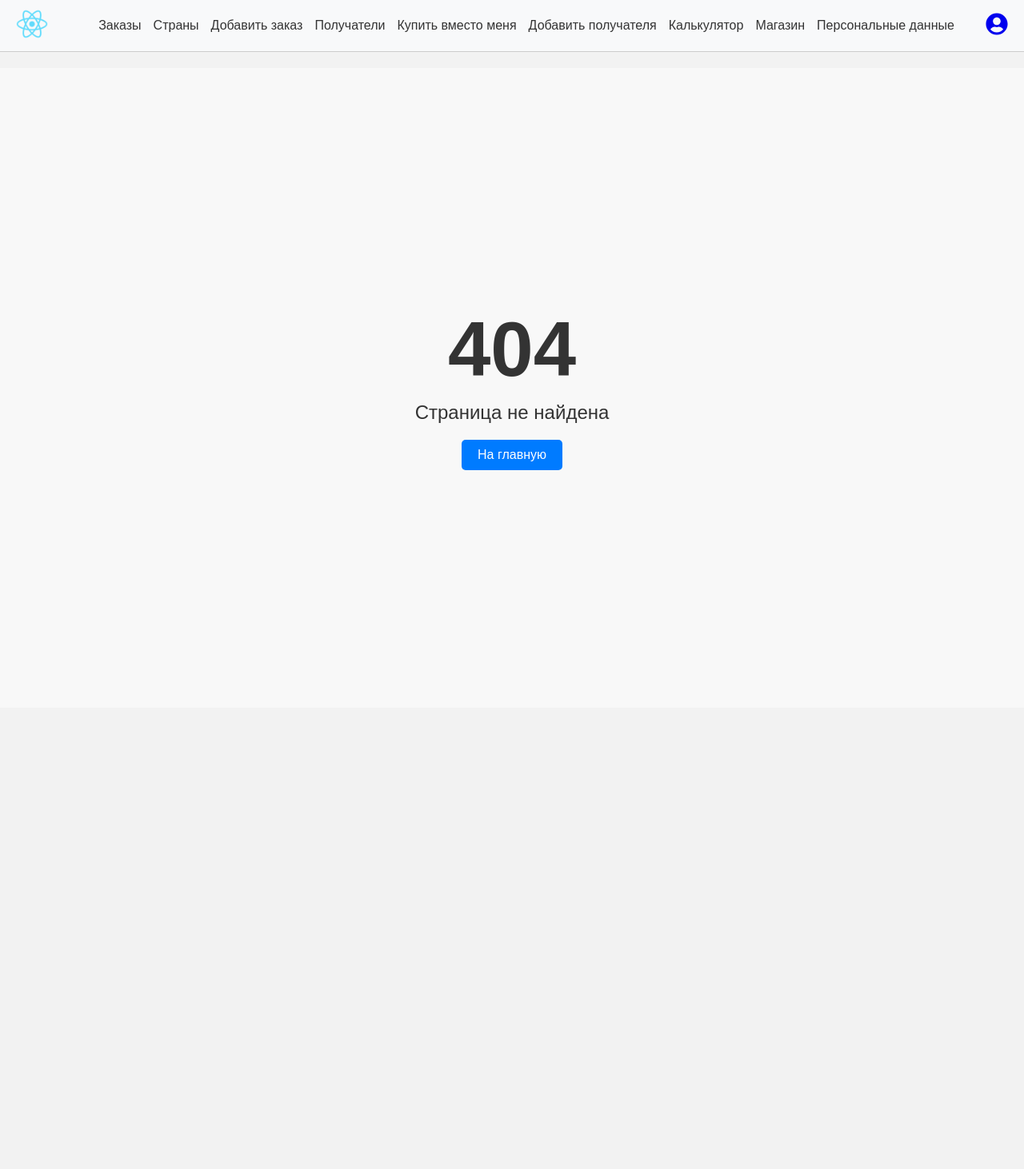
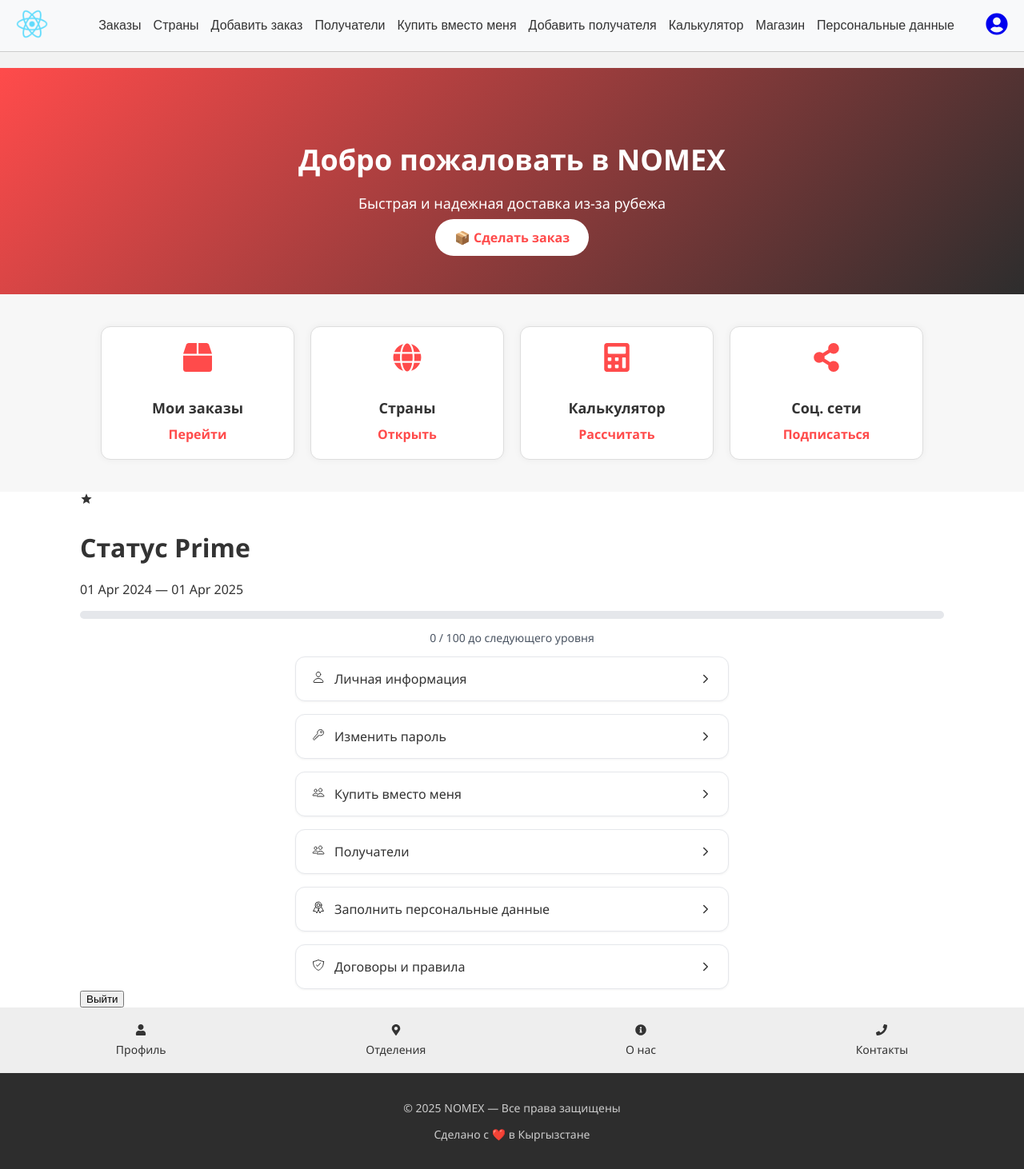
Before and after one commit to ermekov-davlet-u/nomex-web, a React (Create React App) app: page /home in a window 1280 px wide. Before the commit this address had no page. Shown: the whole page at 80% size. Before the commit the page ends 885 px from the top, so only its background shows below. Built offline with nearby package versions, Linux system fonts and the light colour scheme.

Commit message:
home page

```diff
--- a/src/App.js
+++ b/src/App.js
@@ -19,6 +19,7 @@
 import PersonalInfoDetailWeb from "./pages/Personalnfo";
 import Shops from "./pages/Shops";
 import ConfirmActivCode from "./pages/ConfirmActivCode";
+import Home from "./pages/Home";
 
 function App() {
   return (
@@ -27,6 +28,7 @@
       <AuthProvider>
         <Routes>
           <Route path="/login" element={<Login />} />
+          <Route path="/home" element={<Home />} />
           <Route path="/register" element={<RegisterForm />} />
           <Route path="/orders"
             element={
--- a/src/components/Header.jsx
+++ b/src/components/Header.jsx
@@ -8,9 +8,9 @@
 
   return (
     <header className="header">
-      <div className="header__left">
+      <Link to="/home" className="header__left">
         <img src="/logo192.png" alt="Logo" className="header__logo" />
-      </div>
+      </Link>
       <nav className="header__nav">
         <Link to="/orders" className={location.pathname === "/orders" ? "active" : ""}>Заказы</Link>
         <Link to="/address" className={location.pathname === "/address" ? "active" : ""}>Страны</Link>
--- /dev/null
+++ b/src/pages/Home.jsx
@@ -0,0 +1,68 @@
+import React from "react";
+import { Link } from "react-router-dom";
+import { FaBox, FaGlobe, FaCalculator, FaShareAlt, FaUser, FaMapMarkerAlt, FaInfoCircle, FaPhone } from "react-icons/fa";
+import ProfilePage from "./Profile";
+
+const MainPage = () => {
+    return (
+        <div className="main-wrapper">
+            {/* БАННЕР */}
+            <section className="banner">
+                <h1>Добро пожаловать в NOMEX</h1>
+                <p>Быстрая и надежная доставка из-за рубежа</p>
+                <Link to="/create-order" className="banner-btn">📦 Сделать заказ</Link>
+            </section>
+
+            {/* КАРТОЧКИ */}
+            <section className="features">
+                <div className="feature-card">
+                    <FaBox className="feature-icon" />
+                    <h3>Мои заказы</h3>
+                    <Link to="/orders">Перейти</Link>
+                </div>
+                <div className="feature-card">
+                    <FaGlobe className="feature-icon" />
+                    <h3>Страны</h3>
+                    <Link to="/countries">Открыть</Link>
+                </div>
+                <div className="feature-card">
+                    <FaCalculator className="feature-icon" />
+                    <h3>Калькулятор</h3>
+                    <Link to="/calculator">Рассчитать</Link>
+                </div>
+                <div className="feature-card">
+                    <FaShareAlt className="feature-icon" />
+                    <h3>Соц. сети</h3>
+                    <a href="https://t.me/yourtelegram" target="_blank" rel="noreferrer">Подписаться</a>
+                </div>
+            </section>
+
+            {/* НИЖНЕЕ МЕНЮ */}
+            <div style={{maxWidth: "1080px", margin: "0 auto"}}>
+                <ProfilePage />
+            </div>
+            <section className="quick-links">
+                <Link to="/profile">
+                    <FaUser /> <span>Профиль</span>
+                </Link>
+                <Link to="/branches">
+                    <FaMapMarkerAlt /> <span>Отделения</span>
+                </Link>
+                <Link to="/about">
+                    <FaInfoCircle /> <span>О нас</span>
+                </Link>
+                <Link to="/contacts">
+                    <FaPhone /> <span>Контакты</span>
+                </Link>
+            </section>
+
+            {/* ФУТЕР */}
+            <footer className="footer">
+                <p>© 2025 NOMEX — Все права защищены</p>
+                <p>Сделано с ❤️ в Кыргызстане</p>
+            </footer>
+        </div>
+    );
+};
+
+export default MainPage;
--- a/src/pages/pages.css
+++ b/src/pages/pages.css
@@ -793,3 +793,100 @@
     transform: translateX(0);
   }
 }
+
+.main-wrapper {
+  background-color: #fff;
+  font-family: 'Segoe UI', sans-serif;
+  color: #333;
+}
+
+/* БАННЕР */
+.banner {
+  background: linear-gradient(135deg, #ff4b4b, #2d2d2d);
+  color: white;
+  padding: 60px 20px;
+  text-align: center;
+}
+.banner h1 {
+  font-size: 36px;
+  margin-bottom: 10px;
+}
+.banner p {
+  font-size: 18px;
+  margin-bottom: 20px;
+}
+.banner-btn {
+  background: #fff;
+  color: #ff4b4b;
+  padding: 12px 24px;
+  font-weight: bold;
+  border-radius: 30px;
+  text-decoration: none;
+  transition: 0.3s;
+}
+.banner-btn:hover {
+  background: #eee;
+}
+
+/* КАРТОЧКИ */
+.features {
+  display: flex;
+  flex-wrap: wrap;
+  justify-content: center;
+  padding: 40px 20px;
+  gap: 20px;
+  background-color: #f7f7f7;
+}
+.feature-card {
+  background: white;
+  border: 1px solid #ddd;
+  border-radius: 12px;
+  padding: 20px;
+  width: 200px;
+  text-align: center;
+  box-shadow: 0 0 10px rgba(0,0,0,0.05);
+}
+.feature-icon {
+  font-size: 36px;
+  color: #ff4b4b;
+  margin-bottom: 10px;
+}
+.feature-card h3 {
+  font-size: 18px;
+  margin-bottom: 10px;
+}
+.feature-card a {
+  color: #ff4b4b;
+  text-decoration: none;
+  font-weight: bold;
+}
+.feature-card a:hover {
+  text-decoration: underline;
+}
+
+/* НИЖНЕЕ МЕНЮ */
+.quick-links {
+  display: flex;
+  justify-content: space-around;
+  padding: 20px;
+  background: #eee;
+}
+.quick-links a {
+  text-decoration: none;
+  color: #333;
+  text-align: center;
+  font-size: 14px;
+}
+.quick-links a span {
+  display: block;
+  margin-top: 4px;
+}
+
+/* ФУТЕР */
+.footer {
+  text-align: center;
+  padding: 20px;
+  background: #2d2d2d;
+  color: #ccc;
+  font-size: 14px;
+}
```
